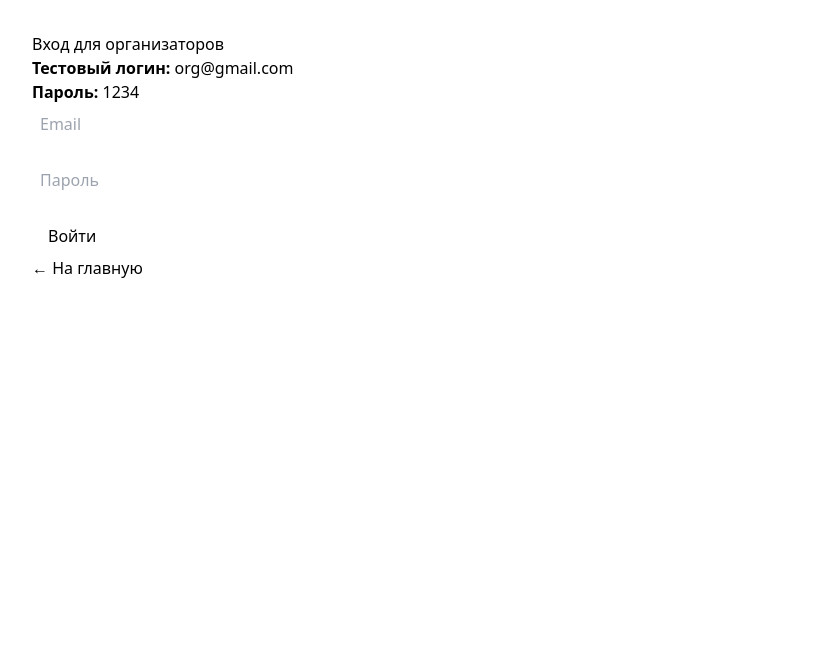
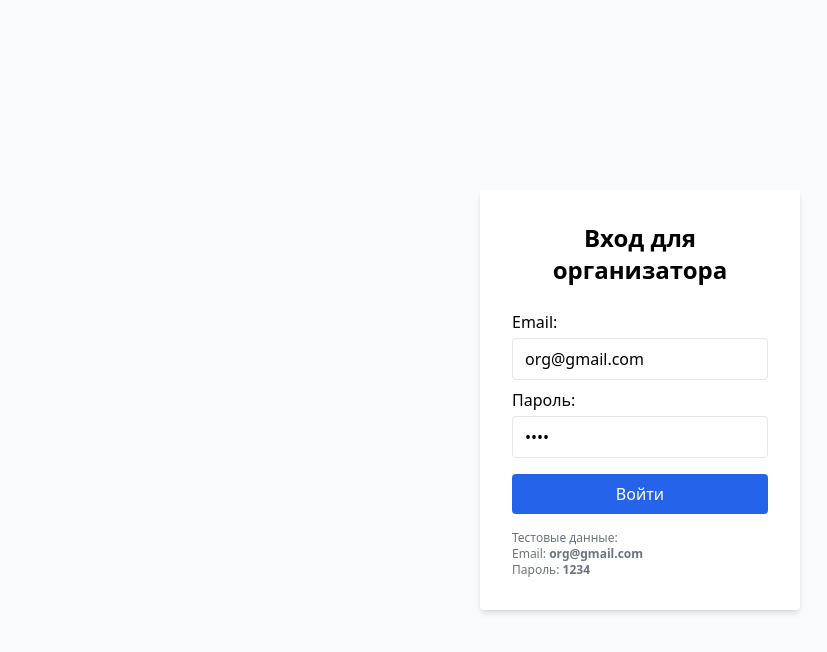
Before and after one commit to klivadenko33/tennis-front, a Next.js app: page /login in a window 1280 px wide. Shown: the top 652 px of the page, without its empty margins (0-827 px from the left). Built offline with nearby package versions, Linux system fonts and the light colour scheme.

Commit message:
Update login.js

```diff
--- a/pages/login.js
+++ b/pages/login.js
@@ -1,56 +1,80 @@
+// pages/login.js
 import { useState } from 'react';
+import { useRouter } from 'next/router';
 import axios from 'axios';
-import { useRouter } from 'next/router';
-import Link from 'next/link';
 
-const API_URL = 'https://directus-4fzx.onrender.com';
+const DIRECTUS_URL = process.env.NEXT_PUBLIC_DIRECTUS_URL || 'https://directus-4fzx.onrender.com';
 
 export default function Login() {
-  const [email, setEmail] = useState('');
-  const [password, setPassword] = useState('');
   const router = useRouter();
+  const [email, setEmail] = useState('org@gmail.com'); // для теста
+  const [password, setPassword] = useState('1234');     // для теста
+  const [error, setError] = useState(null);
+  const [loading, setLoading] = useState(false);
 
-  const handleSubmit = async (e) => {
+  async function handleSubmit(e) {
     e.preventDefault();
+    setError(null);
+    setLoading(true);
+
     try {
-      const res = await axios.post(`${API_URL}/auth/login`, { email, password });
-      const token = res.data.data.access_token;
+      const response = await axios.post(`${DIRECTUS_URL}/auth/login`, {
+        email,
+        password,
+      });
+      const token = response.data.data.access_token;
       localStorage.setItem('directus_token', token);
       router.push('/dashboard');
-    } catch (error) {
-      alert('Ошибка авторизации: проверьте email и пароль');
+    } catch (err) {
+      setError('Неверный логин или пароль');
+    } finally {
+      setLoading(false);
     }
-  };
+  }
 
   return (
-    <div style={{ padding: '2rem' }}>
-      <h1>Вход для организаторов</h1>
-      <p><b>Тестовый логин:</b> org@gmail.com</p>
-      <p><b>Пароль:</b> 1234</p>
-      <form onSubmit={handleSubmit}>
+    <div className="min-h-screen flex items-center justify-center bg-gray-50">
+      <form onSubmit={handleSubmit} className="bg-white p-8 rounded shadow-md w-80">
+        <h2 className="text-2xl mb-6 text-center font-semibold">Вход для организатора</h2>
+
+        <label className="block mb-2">
+          Email:
           <input
             type="email"
-          placeholder="Email"
             value={email}
-          onChange={e => setEmail(e.target.value)}
+            onChange={(e) => setEmail(e.target.value)}
+            className="mt-1 w-full border rounded px-3 py-2"
             required
-          style={{ display: 'block', marginBottom: '1rem', padding: '0.5rem', width: '300px' }}
           />
+        </label>
+
+        <label className="block mb-4">
+          Пароль:
           <input
             type="password"
-          placeholder="Пароль"
             value={password}
-          onChange={e => setPassword(e.target.value)}
+            onChange={(e) => setPassword(e.target.value)}
+            className="mt-1 w-full border rounded px-3 py-2"
             required
-          style={{ display: 'block', marginBottom: '1rem', padding: '0.5rem', width: '300px' }}
           />
-        <button type="submit" style={{ padding: '0.5rem 1rem' }}>Войти</button>
+        </label>
+
+        {error && <p className="text-red-600 mb-4">{error}</p>}
+
+        <button
+          type="submit"
+          disabled={loading}
+          className="w-full bg-blue-600 text-white py-2 rounded hover:bg-blue-700 disabled:opacity-50"
+        >
+          {loading ? 'Вход...' : 'Войти'}
+        </button>
+
+        <p className="mt-4 text-xs text-gray-500">
+          Тестовые данные: <br />
+          Email: <b>org@gmail.com</b><br />
+          Пароль: <b>1234</b>
+        </p>
       </form>
-      <p>
-        <Link href="/">
-          <a>← На главную</a>
-        </Link>
-      </p>
     </div>
   );
 }
```
Lines whose indentation alone changed are shown as unchanged.
